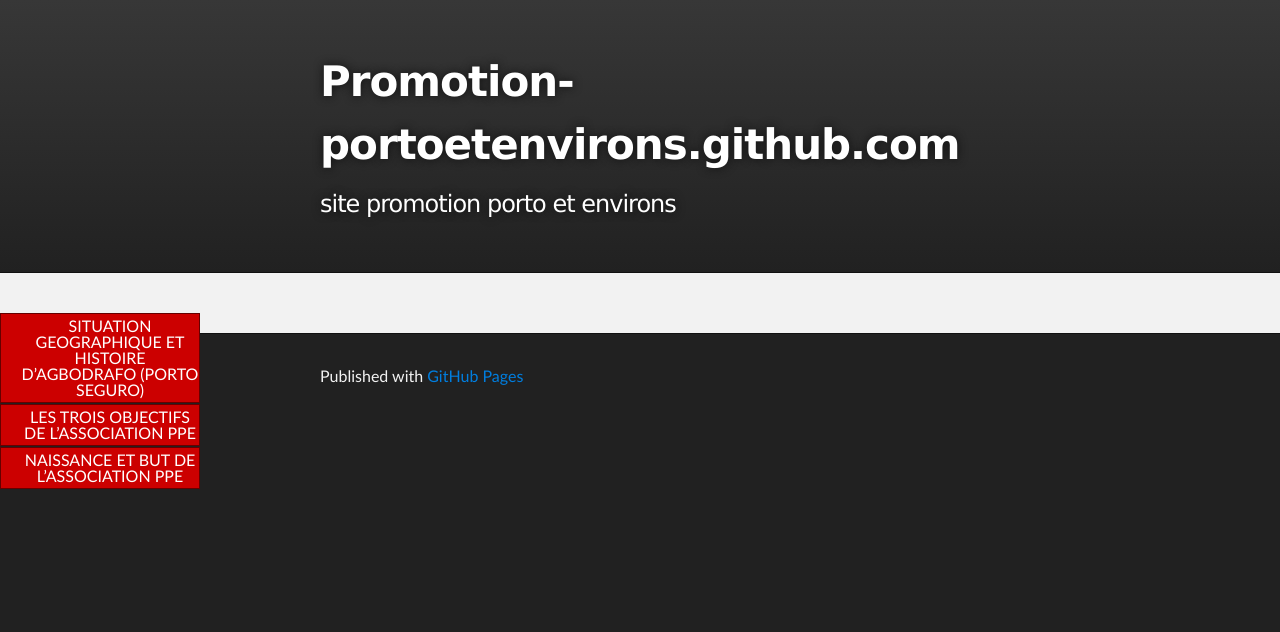
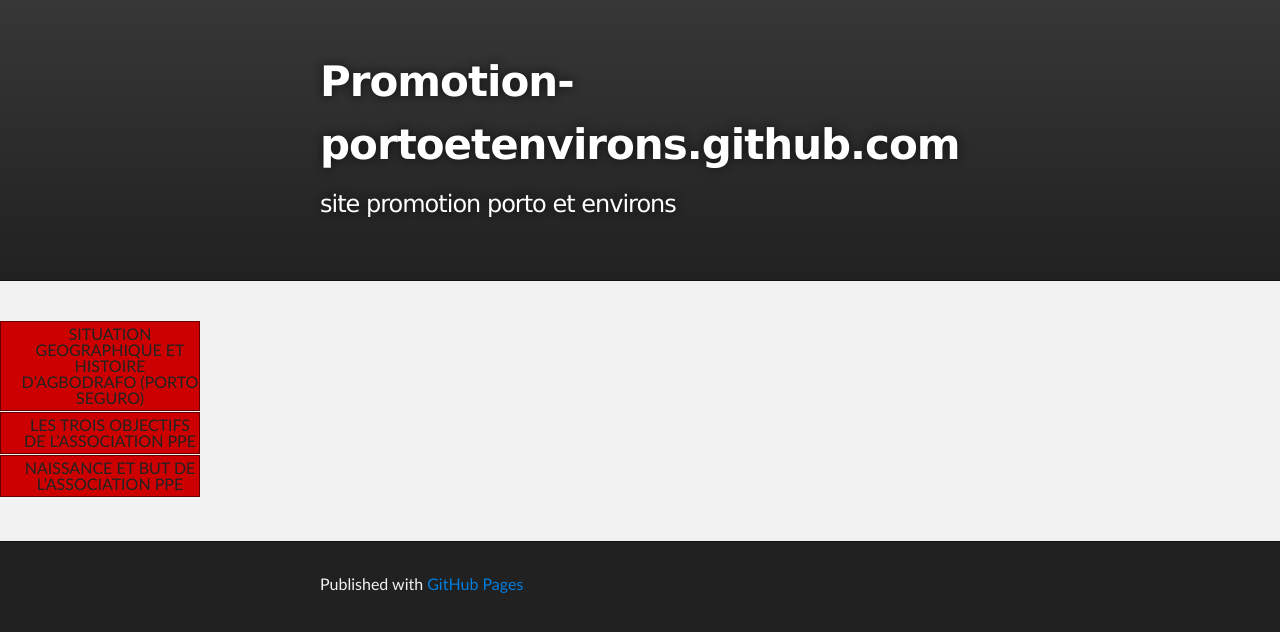
Before and after one commit to promotion-portoetenvirons/promotion-portoetenvirons.github.com, a Jekyll site: the page built from index.html, in a window 1280 px wide. Shown: the top 632 px of the page. Built offline with Jekyll 4.4.1, drawn with Linux system fonts in a browser that asks for light colours; Markdown is read by kramdown in place of the engine named in the settings.

Commit message:
changement couleur menu

```diff
--- a/stylesheets/menu.css
+++ b/stylesheets/menu.css
@@ -39,13 +39,15 @@ color: #FFF;
 #nav li {
     background: none repeat scroll 0 0 #CC0000;
     border: 1px solid #660000;
-    color: #FFFFFF;
+    /*color: #FFFFFF;*/
+	color: #222222;
     margin-bottom: 1px;
 	list-style: none;
 }
 #nav li a {
     background: none repeat scroll 0 0 #CC0000;
-    color: #FFFFFF;
+    /*color: #FFFFFF;*/
+	color: #222222;
     display: block;
     font: 1em/1em "Trebuchet MS",Arial,sans-serif;
     padding: 4px 0;
--- a/stylesheets/stylesheet.css
+++ b/stylesheets/stylesheet.css
@@ -278,6 +278,7 @@ Full-Width Styles
 .inner {
   position: relative;
   max-width: 640px;
+  min-height:200px;
   padding: 20px 10px;
   margin: 0 auto;
 }
```
